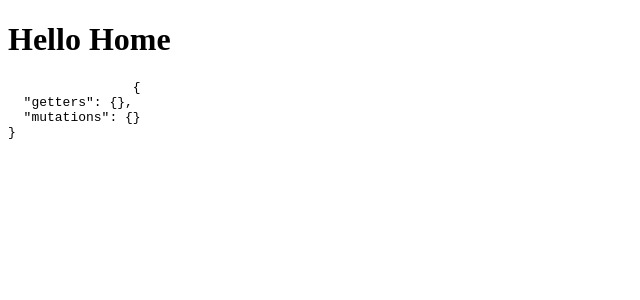
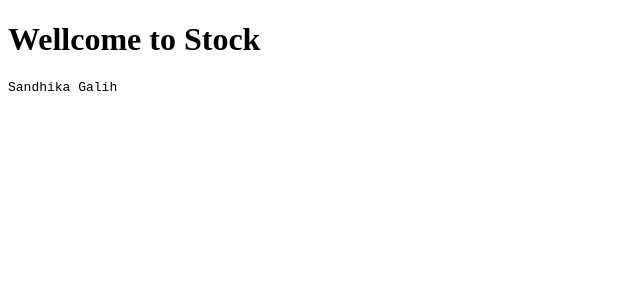
Before and after one commit to or-abdillh/stock-app, a Vue app: page / in a window 1280 px wide. Shown: the top 300 px of the page, without its empty margins (0-640 px from the left). Built offline with nearby package versions, Linux system fonts and the light colour scheme.

Commit message:
Setup vuex

```diff
--- a/src/main.js
+++ b/src/main.js
@@ -1,9 +1,9 @@
 import { createApp } from 'vue'
 import App from './App.vue'
-import Store from './store'
-import Router from './router'
+import store from './store'
+import router from './router'
 
 createApp(App)
-	.use(Store)
-	.use(Router)
+	.use(store)
+	.use(router)
 	.mount('#app')
--- a/src/store/index.js
+++ b/src/store/index.js
@@ -1,13 +1,13 @@
 import { createStore } from 'vuex'
 
-const Store = {
+const store = createStore({
 	state() {
 		return {
 			userName: 'Sandhika Galih'
 		}
 	},
 	getters: {
-		getUserName( state ){
+		userName( state ){
 			return state.userName
 		}
 	},
@@ -16,6 +16,6 @@ const Store = {
 			state.userName = payload
 		}
 	}
-}
+})
 
-export default Store
+export default store
--- a/src/views/Home.vue
+++ b/src/views/Home.vue
@@ -1,13 +1,15 @@
 <template>
-	<h1>Hello Home</h1>
-	<pre>
-		{{ store }}
-	</pre>
+	<h1>Wellcome to Stock</h1>
+	<pre>{{ userName }}</pre>
 </template>
 
 <script setup>
 
-	import store from '../store'
+   import { computed } from 'vue'
+   import { useStore } from 'vuex'
 
-
+   const store = useStore()
+   const userName = computed(() => {
+      return store.getters.userName
+   })
 </script>
```
